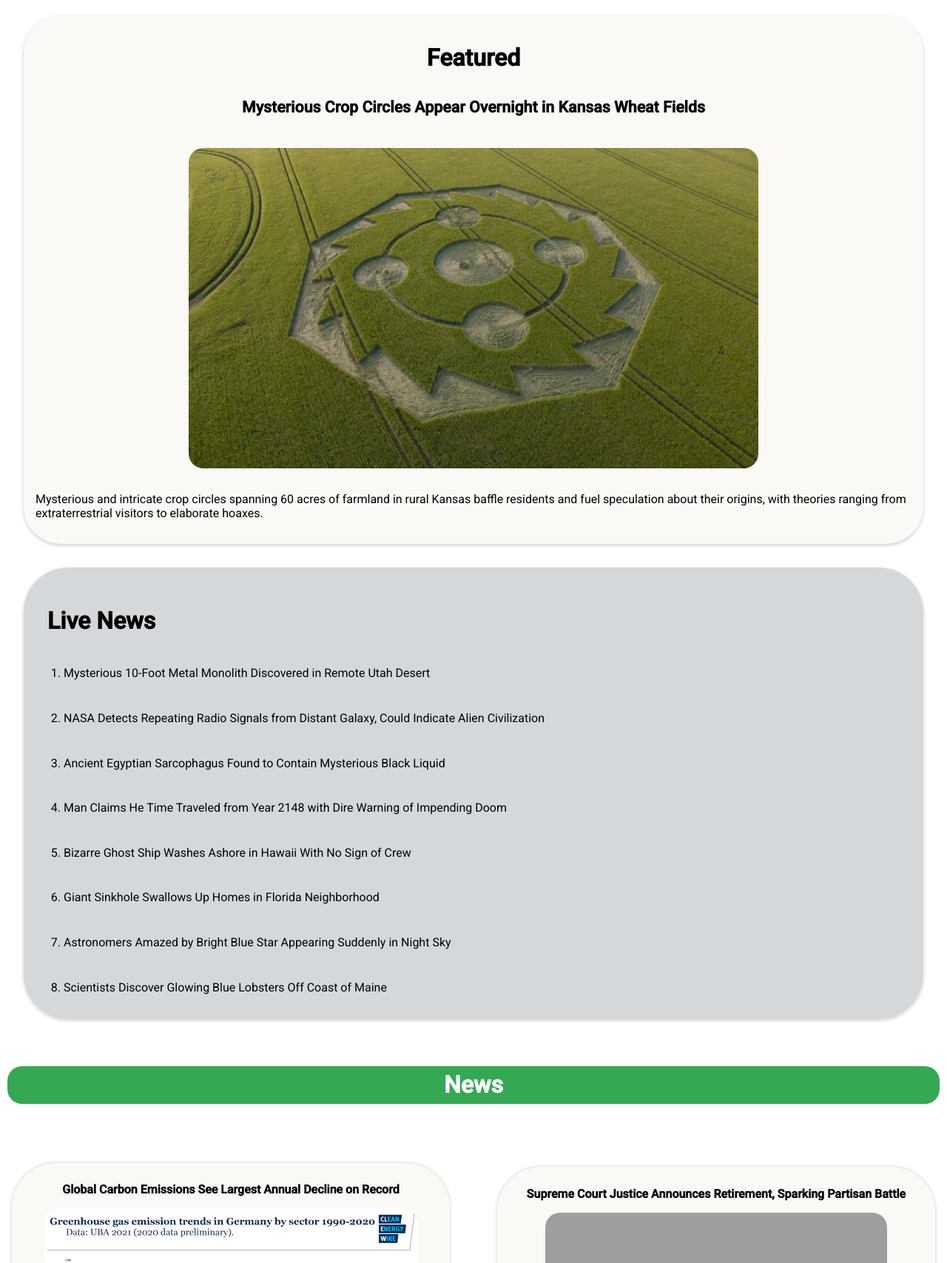
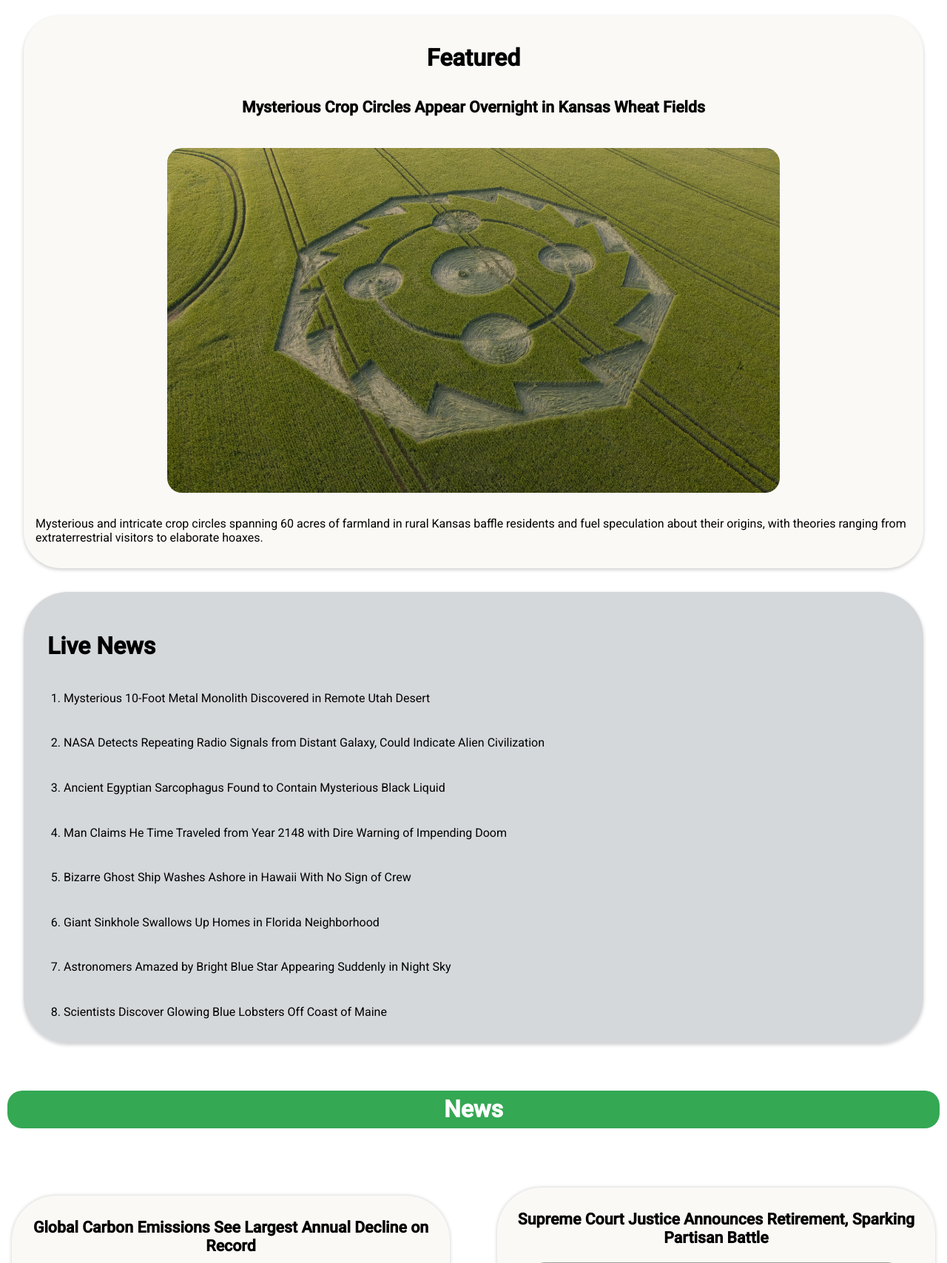
Before and after one commit to B0ssCodes/fact-checker, a PHP site: page / in a window 1280 px wide. Shown: the part 167-1874 px from the top of the page at 74% size. Run offline with PHP 8.4, Linux system fonts and the light colour scheme; grey boxes are pictures that could not be loaded.

Commit message:
fontFixes

```diff
--- a/styles.css
+++ b/styles.css
@@ -104,7 +104,7 @@ footer {
 
 }
 #featuredNewsImage {
-    width: 65%;
+    width: 70%;
     border-radius: 20px;
     margin-bottom: 1em;
   }
@@ -148,8 +148,8 @@ footer {
 }
 #newsImage{
     margin-top: 1em;
-    width: 50%;
-    min-width: 22.5em;
+    max-width: 80em;
+    min-width: 60em;
     border-radius: 20px;
 }
 #newsInternalBody{
@@ -218,7 +218,7 @@ footer {
   }
 
   .standardNewsTitle {
-    font-size: 12pt;
+    font-size: 16pt;
     font-weight: lightbold;
     font-family: 'Roboto', sans-serif;
     margin-bottom: 1em;
```
